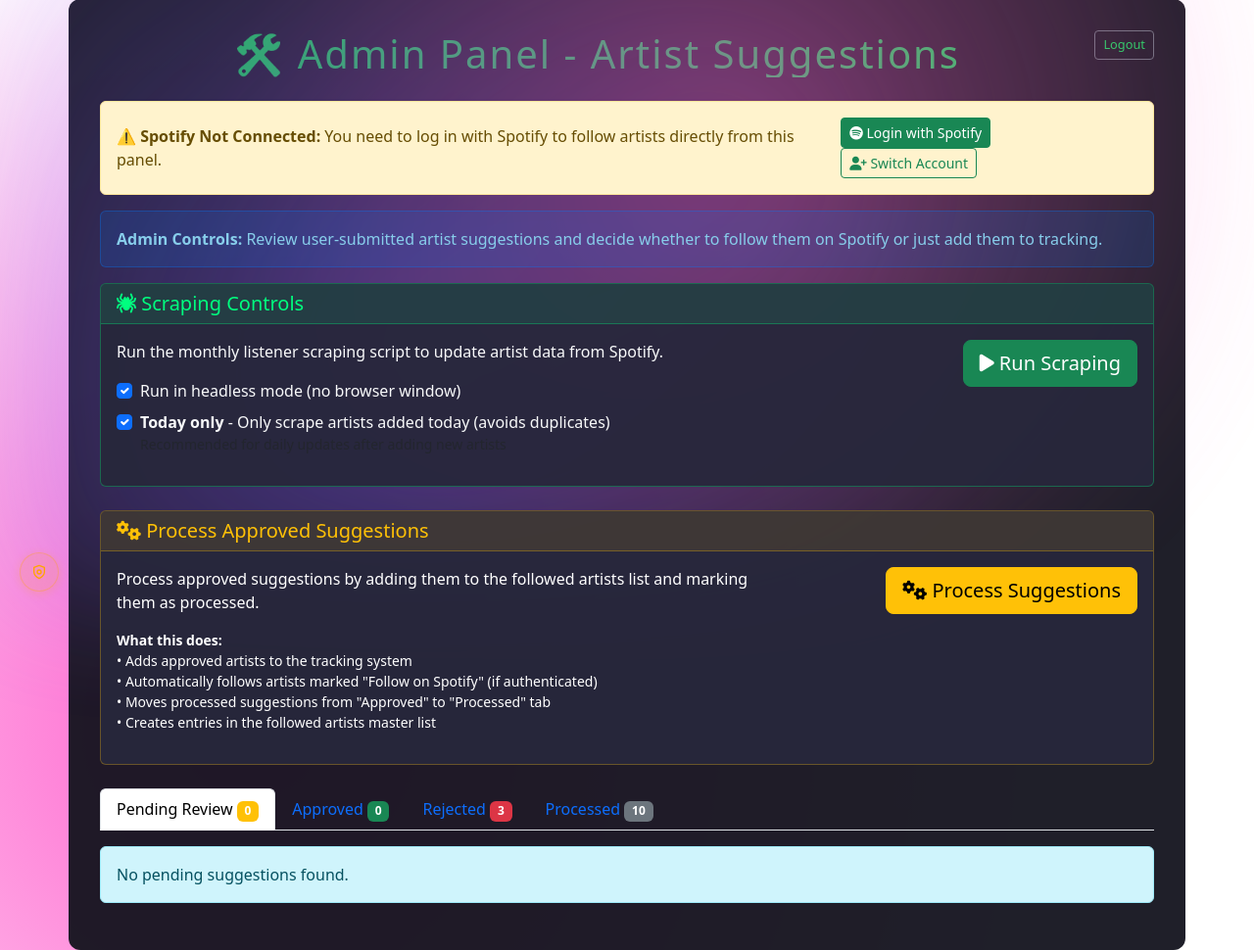
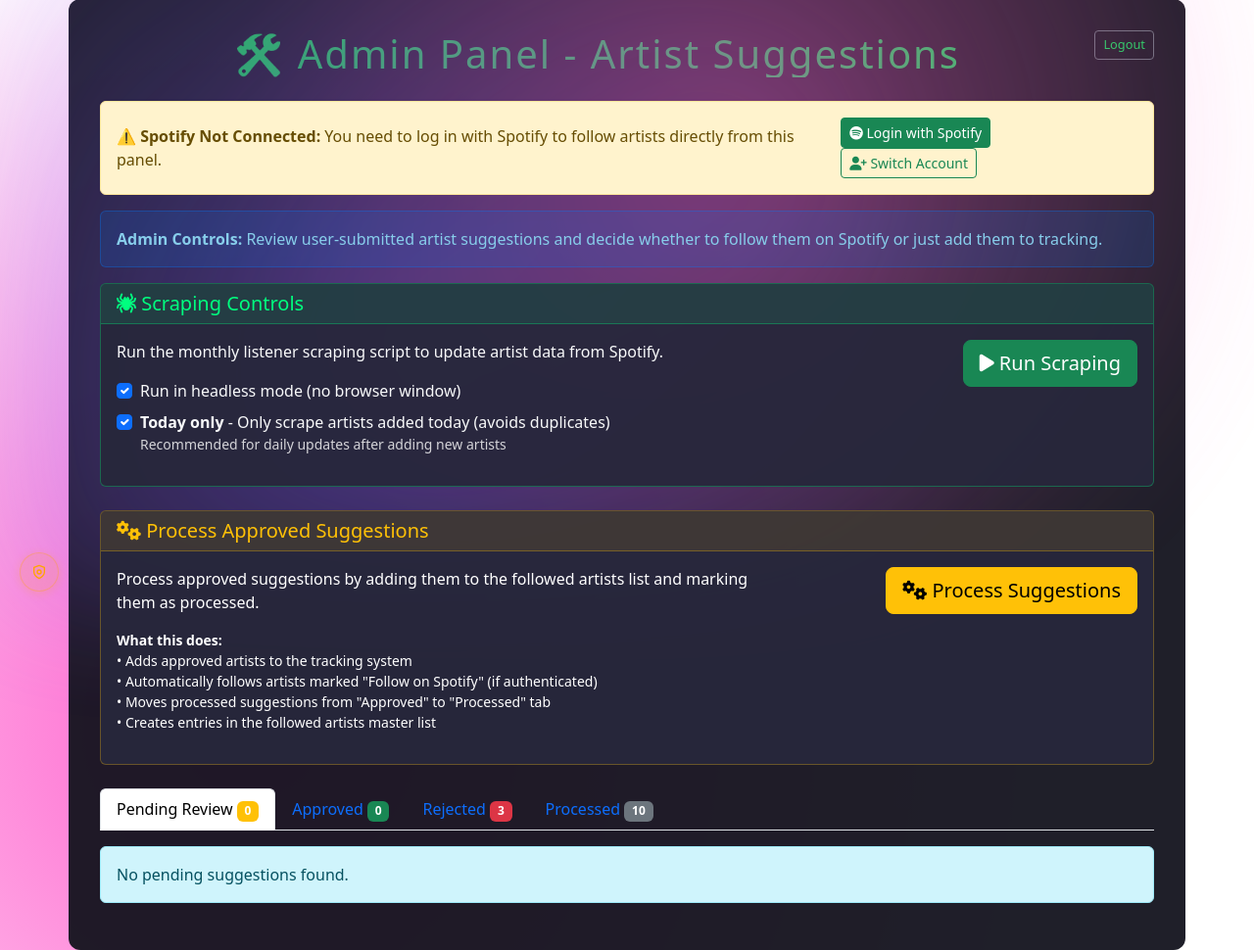
Before and after one commit to jason-donner/spotify-monthly-listener-extract, a Flask app: page /admin/ in a window 1280 px wide. Shown: the part 176-1146 px from the top of the page at 98% size. Run offline with Flask 3, Linux system fonts and the light colour scheme; the visitor is signed in with stand-in values (Sample User, id 1); parts of the project's set-up code (start-up, migrations or seed data) failed here and were passed over; some libraries are stand-ins or nearby versions.

Commit message:
feat: Update tooltip styling for daily scrape recommendation in admin panel

```diff
--- a/webapp/templates/admin.html
+++ b/webapp/templates/admin.html
@@ -51,7 +51,7 @@
                                 <label class="form-check-label text-light" for="todayOnlyMode">
                                     <strong>Today only</strong> - Only scrape artists added today (avoids duplicates)
                                 </label>
-                                <small class="text-muted d-block">Recommended for daily updates after adding new artists</small>
+                                <small class="text-white d-block" style="opacity: 0.8;">Recommended for daily updates after adding new artists</small>
                             </div>
                         </div>
                         <div class="col-md-4 text-end">
```
